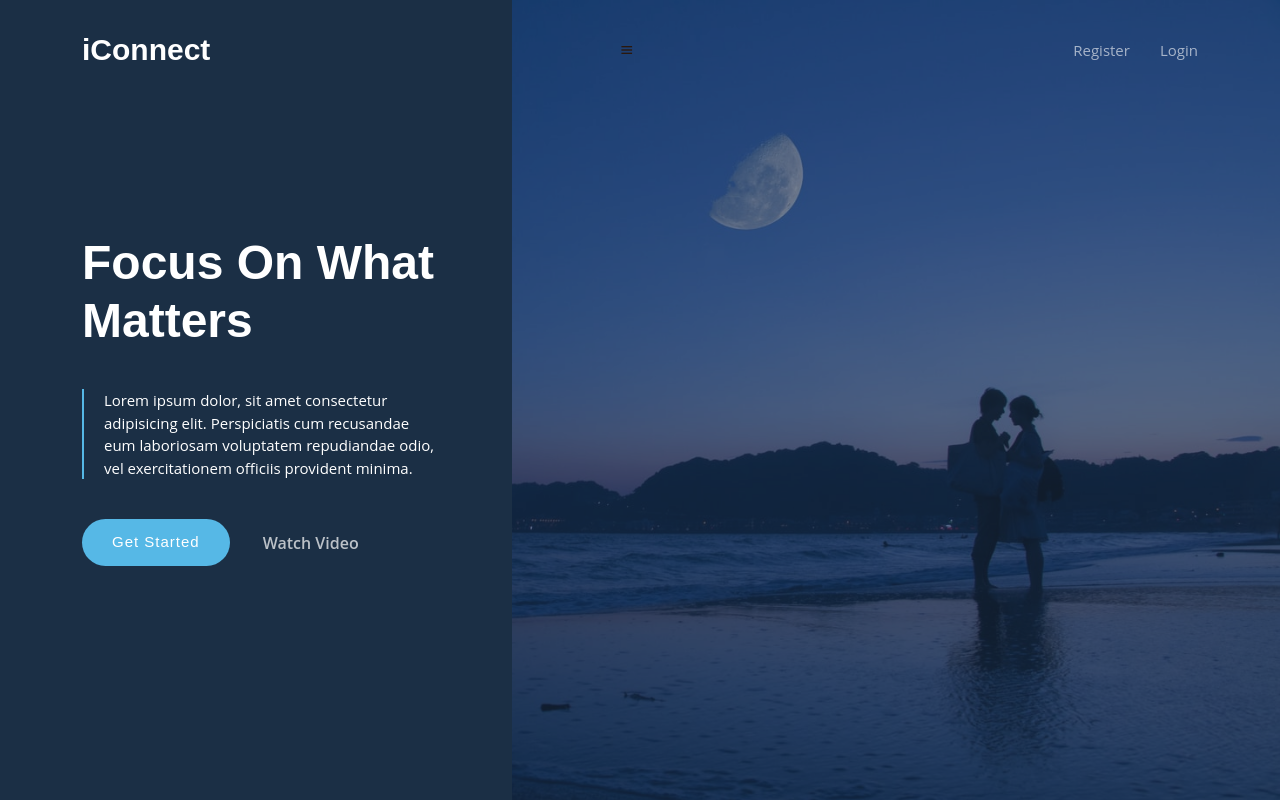
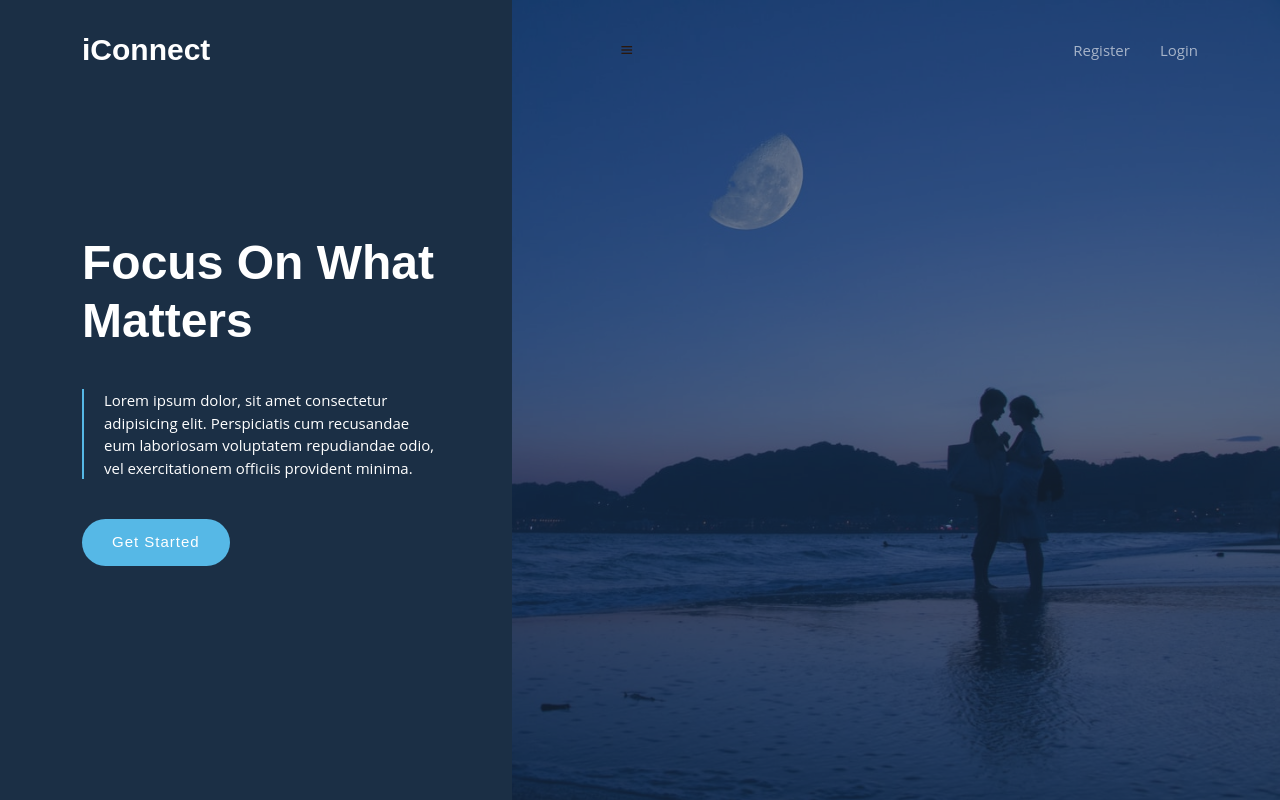
Before and after one commit to nancymwende/iConnect, a Django app: page / in a window 1280 px wide. Run offline with Django 4.2, Linux system fonts and the light colour scheme; some libraries are stand-ins or nearby versions.

Commit message:
style: remove index watch video link

```diff
--- a/connect/models.py
+++ b/connect/models.py
@@ -1,5 +1,6 @@
 from django.contrib.auth.models import User
 from django.db import models
+from django.dispatch import receiver
 
 gender_choices = (
     ("male", "male"),
@@ -31,6 +32,7 @@ class Catfish(models.Model):
 
 
 class Message(models.Model):
-    user = models.ForeignKey(User, on_delete=models.CASCADE)
+    sender = models.ForeignKey(User, related_name='sender', on_delete=models.CASCADE)
+    receiver = models.ForeignKey(User, related_name='receiver',on_delete=models.CASCADE)
     text = models.TextField(max_length=500, null=False, blank=False)
     created_on = models.DateField(auto_now_add=True)
--- a/connect/templates/index.html
+++ b/connect/templates/index.html
@@ -17,9 +17,6 @@
          </blockquote>
          <div class="d-flex" data-aos="fade-up" data-aos-delay="200">
            <a href="{% url 'home' %}" class="btn-get-started">Get Started</a>
-           <a href="https://www.youtube.com/watch?v=LXb3EKWsInQ"
-             class="glightbox btn-watch-video d-flex align-items-center"><i class="bi bi-play-circle"></i><span>Watch
-               Video</span></a>
          </div>
 
        </div>
```
